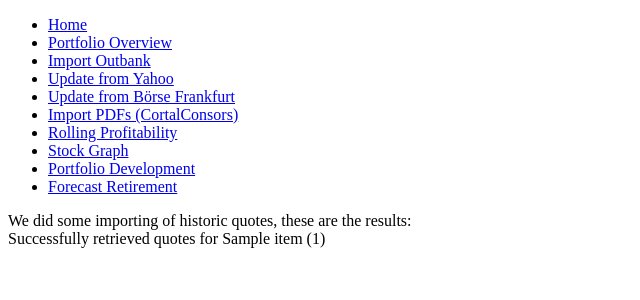
After one commit to danst0/Portfolio, a Django app: template core/templates/import_outbank.html in a window 1280 px wide. The commit adds this page. Shown: the top 300 px of the page, without its empty margins (0-640 px from the left). Run offline with Django 3.2, Linux system fonts and the light colour scheme; the template is opened without the code that fills it: most values are stand-ins (such as "Sample title", 1, 10 or a date in 2020); parts of the project's set-up code (start-up, migrations or seed data) failed here and were passed over.

Commit message:
Import von Outbank

```diff
--- a/core/templates/base.html
+++ b/core/templates/base.html
@@ -12,12 +12,14 @@
         <ul id="nav">
             <li>{% block nav-home %}<a href="{% url 'index' %}">Home</a>{% endblock %}</li>
             <li>{% block nav-portfolio_overview %}<a href="{% url 'portfolio_overview' %}">Portfolio Overview</a>{% endblock %}</li>
+            <li>{% block nav-outbank %}<a href="{% url 'import_outbank' %}">Import Outbank</a>{% endblock %}</li>
             <li>{% block nav-update-yahoo %}<a href="{% url 'import_historic_quotes' %}">Update from Yahoo</a>{% endblock %}</li>
             <li>{% block nav-update-bf %}<a href="{% url 'update_stocks_boerse_frankfurt' %}">Update from Börse Frankfurt</a>{% endblock %}</li>
             <li>{% block import_pdf %}<a href="{% url 'update' %}">Import PDFs (CortalConsors)</a>{% endblock %}</li>
             <li>{% block nav-rolling_profitability %}<a href="{% url 'rolling_profitability' %}">Rolling Profitability</a>{% endblock %}</li>
             <li>{% block nav-stock_graph %}<a href="{% url 'stock_graph' %}">Stock Graph</a>{% endblock %}</li>
             <li>{% block nav-portfolio_development %}<a href="{% url 'portfolio_development' %}">Portfolio Development</a>{% endblock %}</li>
+            <li>{% block nav-forecast_retirement %}<a href="{% url 'forecast_retirement' %}">Forecast Retirement</a>{% endblock %}</li>
         </ul>
         {% endblock %}
         {% block content %}
--- /dev/null
+++ b/core/templates/import_outbank.html
@@ -0,0 +1,19 @@
+{% extends "base.html" %}
+{% load admin_urls %}
+
+{% block content %}
+    We did some importing of historic quotes, these are the results:
+    {% for item in import_results %}
+        <div class="quote_item">
+        {% if item.no_yahoo_id %}
+            Please <a href="{% url 'admin:securities_security_change' item.stock_id %}">add yahoo id for {{ item.name }}</a>
+        {% endif %}
+        {% if item.no_quote %}
+            Please verify yahoo id {{ item.name }} {{ item.yahoo_id }}, could not retrieve quote
+        {% endif %}
+        {% if not item.no_quote and not item.no_yahoo_id %}
+            Successfully retrieved quotes for {{ item.name }} ({{ item.yahoo_id }})
+        {% endif %}
+        </div>
+    {% endfor %}
+{% endblock %}
--- a/core/urls.py
+++ b/core/urls.py
@@ -6,6 +6,7 @@ urlpatterns = patterns('',
                        url(r'^$', views.index, name='index'),
                        url(r'import_historic_quotes/', views.import_historic_quotes, name='import_historic_quotes'),
                        url(r'import_quotes/', views.update_stocks_boerse_frankfurt, name='update_stocks_boerse_frankfurt'),
+                       url(r'import_outbank/', views.import_outbank, name='import_outbank'),
                        url(r'rolling_profitability/', views.rolling_profitability, name='rolling_profitability'),
                        url(r'(?P<portfolio>[A-Z0-9a-z]+)/(?P<from_date>[0-9\-]+)/(?P<to_date>[0-9\-]+)/rolling_profitability_diagram.png$',
                            views.rolling_profitability_png,
--- a/core/views.py
+++ b/core/views.py
@@ -22,6 +22,12 @@ from securities.models import Price
 
 def index(request):
     return render(request, 'index.html')
+
+def import_outbank(request):
+    # import pdb; pdb.set_trace()
+    m = Money()
+    result = m.import_outbank()
+    return render(request, 'import_outbank.html', {'block_title': 'Import Outbank', 'import_results': result})
 
 
 def import_historic_quotes(request):
```
Also changed, not shown: core/templates/forecast_retirement.html (added, +19 -0 lines).
